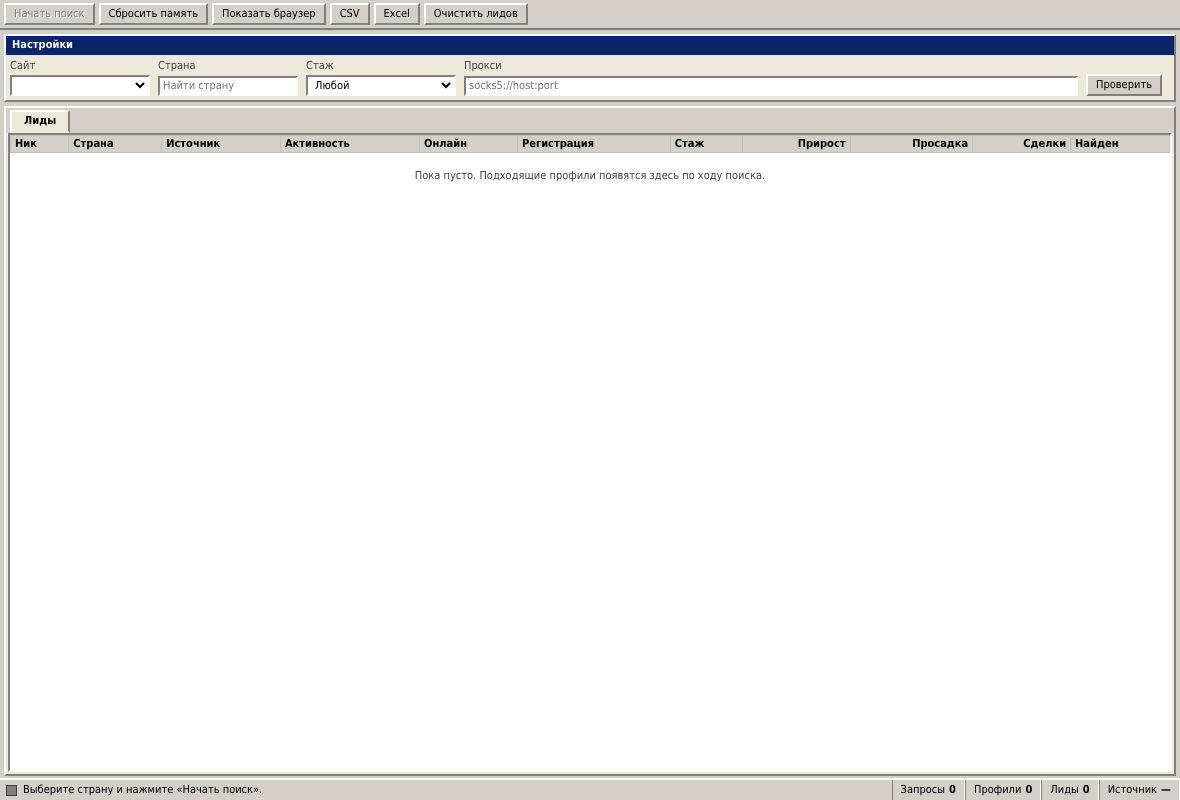
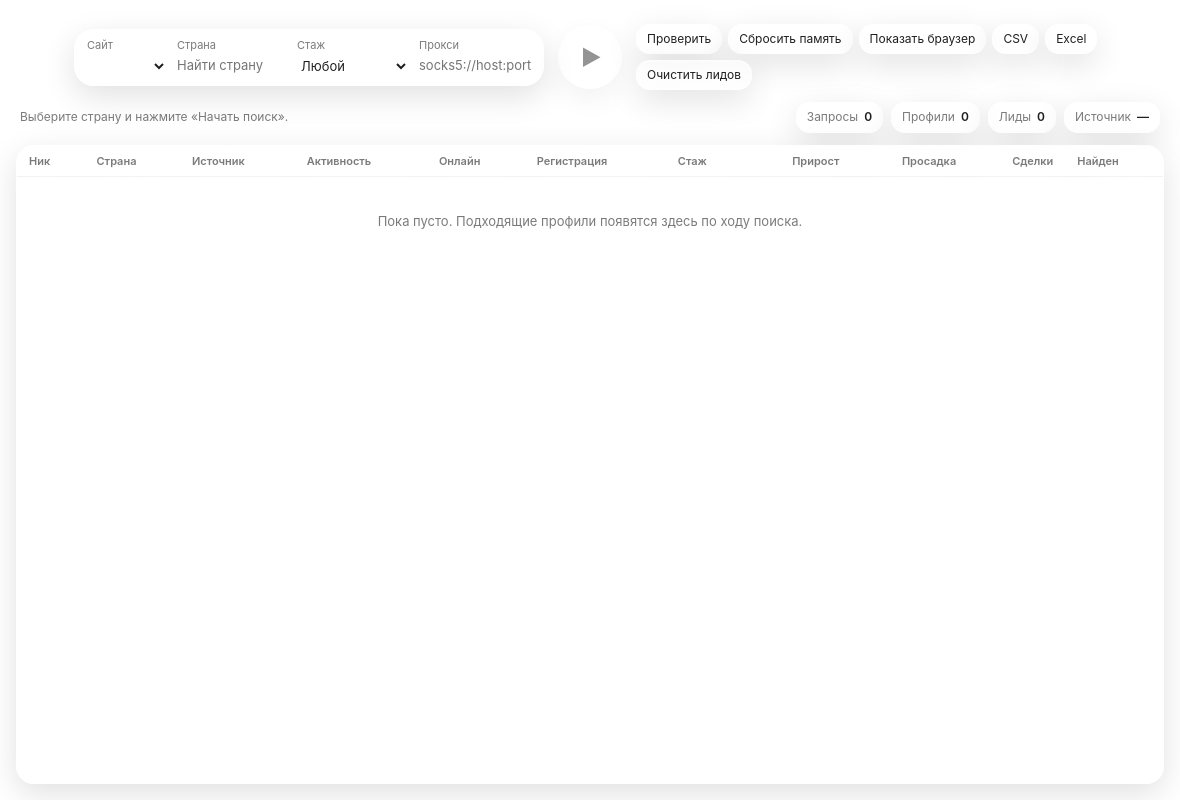
Before and after one commit to arturious/lead-finder, an Electron app: page src/renderer/index.html in a window 1180 px wide. Drawn offline with Linux system fonts and the light colour scheme; no server answers.

Commit message:
Restyle the window as macOS liquid glass.
The main window is transparent with under-window vibrancy and an
inset title bar. Settings sit in a glass capsule left of a round
play button, with the other actions to its right.

Co-authored-by: arx <arturbakhtygereyev@gmail.com>

```diff
--- a/src/renderer/index.html
+++ b/src/renderer/index.html
@@ -7,22 +7,8 @@
   <link rel="stylesheet" href="styles.css" />
 </head>
 <body>
-  <header class="toolbar top">
-    <div class="top-actions">
-      <button type="button" id="start" class="start" disabled>Начать поиск</button>
-      <button type="button" id="reset-memory" class="ghost">Сбросить память</button>
-      <button type="button" id="show-browser" class="ghost">Показать браузер</button>
-      <div class="exports">
-        <button type="button" id="export-csv" class="ghost">CSV</button>
-        <button type="button" id="export-xlsx" class="ghost">Excel</button>
-        <button type="button" id="clear-leads" class="ghost">Очистить лидов</button>
-      </div>
-    </div>
-  </header>
-
-  <section class="panel controls">
-    <div class="panel-title">Настройки</div>
-    <div class="panel-body">
+  <header class="stage">
+    <section class="glass pill controls">
       <label class="field">
         <span>Сайт</span>
         <select id="site"></select>
@@ -48,15 +34,32 @@
         <span>Прокси</span>
         <input id="proxy-input" type="text" placeholder="socks5://host:port" autocomplete="off" spellcheck="false" />
       </label>
-      <button type="button" id="proxy-check" class="ghost">Проверить</button>
-      <p id="proxy-note" class="note"></p>
+    </section>
+
+    <button type="button" id="start" class="glass play" disabled>Начать поиск</button>
+
+    <div class="actions">
+      <button type="button" id="proxy-check" class="glass mini">Проверить</button>
+      <button type="button" id="reset-memory" class="glass mini">Сбросить память</button>
+      <button type="button" id="show-browser" class="glass mini">Показать браузер</button>
+      <button type="button" id="export-csv" class="glass mini">CSV</button>
+      <button type="button" id="export-xlsx" class="glass mini">Excel</button>
+      <button type="button" id="clear-leads" class="glass mini">Очистить лидов</button>
+    </div>
+  </header>
+
+  <section class="meta" id="status" aria-live="polite">
+    <p id="status-line">Выберите страну и нажмите «Начать поиск».</p>
+    <p id="proxy-note" class="note"></p>
+    <div class="chips">
+      <span class="glass chip">Запросы <strong id="m-requests">0</strong></span>
+      <span class="glass chip">Профили <strong id="m-profiles">0</strong></span>
+      <span class="glass chip">Лиды <strong id="m-leads">0</strong></span>
+      <span class="glass chip">Источник <strong id="m-source">—</strong></span>
     </div>
   </section>
 
-  <section class="panel terminal">
-    <div class="tabs" role="tablist">
-      <span class="tab" role="tab" aria-selected="true">Лиды</span>
-    </div>
+  <main class="glass card">
     <div class="table-wrap">
       <table>
         <thead>
@@ -78,15 +81,7 @@
       </table>
       <p id="empty" class="empty">Пока пусто. Подходящие профили появятся здесь по ходу поиска.</p>
     </div>
-  </section>
-
-  <footer class="metrics" id="status" aria-live="polite">
-    <p id="status-line">Выберите страну и нажмите «Начать поиск».</p>
-    <span>Запросы <strong id="m-requests">0</strong></span>
-    <span>Профили <strong id="m-profiles">0</strong></span>
-    <span>Лиды <strong id="m-leads">0</strong></span>
-    <span>Источник <strong id="m-source">—</strong></span>
-  </footer>
+  </main>
 
   <script src="renderer.js"></script>
 </body>
--- a/src/renderer/styles.css
+++ b/src/renderer/styles.css
@@ -1,15 +1,24 @@
 :root {
   color-scheme: light;
-  --chrome: #d4d0c8;
-  --panel: #ece9d8;
-  --face: #d4d0c8;
-  --ink: #000;
-  --muted: #404040;
-  --navy: #0a246a;
-  --grid: #c0c0c0;
-  --green: #008000;
-  --red: #c00000;
-  --sans: Tahoma, Verdana, "Segoe UI", sans-serif;
+  --glass: rgba(255, 255, 255, 0.58);
+  --glass-strong: rgba(255, 255, 255, 0.74);
+  --ink: rgba(0, 0, 0, 0.88);
+  --muted: rgba(0, 0, 0, 0.52);
+  --line: rgba(0, 0, 0, 0.06);
+  --shadow: 0 10px 32px rgba(0, 0, 0, 0.12);
+  --sans: -apple-system, BlinkMacSystemFont, "SF Pro Text", "SF Pro Display", "Segoe UI", sans-serif;
+}
+
+@media (prefers-color-scheme: dark) {
+  :root {
+    color-scheme: dark;
+    --glass: rgba(40, 40, 44, 0.52);
+    --glass-strong: rgba(48, 48, 54, 0.72);
+    --ink: rgba(255, 255, 255, 0.92);
+    --muted: rgba(255, 255, 255, 0.62);
+    --line: rgba(255, 255, 255, 0.08);
+    --shadow: 0 14px 36px rgba(0, 0, 0, 0.38);
+  }
 }
 
 * { box-sizing: border-box; }
@@ -17,254 +26,257 @@
 html, body {
   margin: 0;
   height: 100%;
+  background: transparent;
 }
 
 body {
   display: flex;
   flex-direction: column;
   min-height: 100%;
-  background: var(--chrome);
   color: var(--ink);
-  font: 11px/1.3 var(--sans);
+  font: 13px/1.35 var(--sans);
 }
 
 button, select, input { font: inherit; color: inherit; }
 
+.glass {
+  background: var(--glass);
+  -webkit-backdrop-filter: blur(30px) saturate(180%);
+  backdrop-filter: blur(30px) saturate(180%);
+  border: 1px solid rgba(255, 255, 255, 0.35);
+  box-shadow: var(--shadow), inset 0 1px 0 rgba(255, 255, 255, 0.35);
+}
+
+.stage {
+  display: grid;
+  grid-template-columns: minmax(0, 1fr) auto minmax(0, 1fr);
+  align-items: center;
+  gap: 14px;
+  margin-top: 24px;
+  padding: 0 72px 8px;
+  -webkit-app-region: drag;
+}
+
+.stage :is(button, input, select, a, .pill, .actions) {
+  -webkit-app-region: no-drag;
+}
+
+.pill {
+  justify-self: end;
+  display: flex;
+  align-items: flex-end;
+  flex-wrap: nowrap;
+  gap: 8px 10px;
+  max-width: 100%;
+  padding: 8px 12px;
+  border-radius: 20px;
+}
+
+.actions {
+  justify-self: start;
+  display: flex;
+  flex-wrap: wrap;
+  gap: 6px;
+  max-width: 100%;
+}
+
+.field { display: flex; flex-direction: column; gap: 2px; min-width: 0; flex: none; }
+.field span { color: var(--muted); font-size: 11px; }
+
+select, #country-input, #proxy-input {
+  width: 100%;
+  min-width: 0;
+  background: transparent;
+  color: var(--ink);
+  border: 0;
+  border-radius: 8px;
+  padding: 2px 0;
+  outline: none;
+}
+
+label:has(#site) { width: 80px; }
+.country-field { width: 110px; }
+label:has(#experience) { width: 112px; }
+.proxy-field { width: 112px; }
+.field { overflow: hidden; }
+
 button {
-  background: var(--face);
-  color: var(--ink);
-  border: 2px solid;
-  border-color: #fff #808080 #808080 #fff;
-  border-radius: 0;
-  padding: 2px 8px;
+  border: 1px solid rgba(255, 255, 255, 0.35);
+  box-shadow: var(--shadow), inset 0 1px 0 rgba(255, 255, 255, 0.35);
   cursor: pointer;
 }
 
-button:active:not(:disabled) {
-  border-color: #808080 #fff #fff #808080;
-}
-
 button:disabled {
-  color: #808080;
-  text-shadow: 1px 1px 0 #fff;
+  opacity: 0.48;
   cursor: default;
 }
 
 button:focus-visible, select:focus-visible, input:focus-visible {
-  outline: 1px dotted #000;
-  outline-offset: -4px;
+  outline: 2px solid rgba(0, 122, 255, 0.7);
+  outline-offset: 2px;
 }
 
-.toolbar {
-  display: flex;
+.play {
+  width: 64px;
+  height: 64px;
+  padding: 0;
+  border-radius: 50%;
+  display: inline-flex;
   align-items: center;
-  gap: 4px;
-  padding: 3px 4px;
-  background: var(--chrome);
-  border-bottom: 2px solid;
-  border-bottom-color: #808080;
+  justify-content: center;
+  font-size: 0;
+  line-height: 0;
+  overflow: hidden;
+  background: var(--glass-strong);
+  -webkit-backdrop-filter: blur(30px) saturate(180%);
+  backdrop-filter: blur(30px) saturate(180%);
 }
 
-.top-actions, .exports { display: flex; align-items: center; gap: 4px; }
-
-.panel {
-  margin: 4px 4px 0;
-  background: var(--panel);
-  border: 2px solid;
-  border-color: #fff #808080 #808080 #fff;
+.play::before {
+  content: "";
+  width: 18px;
+  height: 20px;
+  margin-left: 3px;
+  background: var(--ink);
+  clip-path: polygon(0 0, 100% 50%, 0 100%);
 }
 
-.panel-title {
-  background: var(--navy);
-  color: #fff;
-  font-weight: 700;
-  padding: 2px 6px;
+.play.stop::before {
+  width: 16px;
+  height: 16px;
+  margin-left: 0;
+  border-radius: 2px;
+  clip-path: inset(0 round 2px);
 }
 
-.panel-body {
-  display: flex;
-  align-items: flex-end;
-  flex-wrap: wrap;
-  gap: 6px 8px;
-  padding: 4px;
+.mini {
+  background: var(--glass);
+  -webkit-backdrop-filter: blur(30px) saturate(180%);
+  backdrop-filter: blur(30px) saturate(180%);
+  border-radius: 14px;
+  padding: 6px 10px;
+  font-size: 12px;
 }
 
-.field { display: flex; flex-direction: column; gap: 2px; }
-.field span { color: var(--muted); }
-
-select, #country-input, #proxy-input {
-  background: #fff;
-  color: var(--ink);
-  border: 2px solid;
-  border-color: #808080 #fff #fff #808080;
-  border-radius: 0;
-  padding: 1px 3px;
-  min-width: 140px;
+.note {
+  margin: 0;
+  color: var(--muted);
+  font-size: 12px;
 }
-
-#experience { min-width: 150px; }
-.proxy-field { flex: 1; min-width: 180px; }
-.proxy-field input { width: 100%; min-width: 0; }
-
-.note { margin: 0 0 2px; color: var(--muted); }
-.note.ok { color: var(--green); font-weight: 700; }
-.note.error { color: var(--red); font-weight: 700; }
+.note:empty { display: none; }
+.note.ok { color: #1a7f37; }
+.note.error { color: #d1242f; }
 
 .combo { position: relative; }
 
 .country-list {
   position: absolute;
-  z-index: 5;
-  top: 100%;
+  z-index: 6;
+  top: calc(100% + 8px);
   left: 0;
-  right: 0;
-  max-height: 220px;
+  min-width: 180px;
+  max-height: 240px;
   overflow: auto;
   margin: 0;
-  padding: 0;
+  padding: 6px;
   list-style: none;
-  background: #fff;
-  border: 2px solid;
-  border-color: #808080 #fff #fff #808080;
+  background: var(--glass-strong);
+  -webkit-backdrop-filter: blur(30px) saturate(180%);
+  backdrop-filter: blur(30px) saturate(180%);
+  border: 1px solid rgba(255, 255, 255, 0.35);
+  border-radius: 14px;
+  box-shadow: var(--shadow), inset 0 1px 0 rgba(255, 255, 255, 0.35);
 }
 
 .country-list button {
   width: 100%;
   text-align: left;
+  background: transparent;
   border: 0;
-  background: #fff;
-  padding: 1px 4px;
+  box-shadow: none;
+  border-radius: 8px;
+  padding: 6px 8px;
 }
 
 .country-list button:hover,
 .country-list button.active {
-  background: var(--navy);
+  background: rgba(0, 122, 255, 0.88);
   color: #fff;
 }
 
-.terminal {
+.meta {
+  display: flex;
+  align-items: center;
+  flex-wrap: wrap;
+  gap: 8px 12px;
+  padding: 4px 20px 12px;
+}
+
+#status-line {
+  margin: 0;
+  min-width: 0;
+  color: var(--muted);
+  font-size: 12px;
+}
+
+#status-line.running,
+#status-line.starting,
+#status-line.download { color: #1a7f37; }
+#status-line.error { color: #d1242f; }
+
+.chips { display: flex; flex-wrap: wrap; gap: 8px; margin-left: auto; }
+
+.chip {
+  display: inline-flex;
+  align-items: baseline;
+  gap: 6px;
+  padding: 6px 10px;
+  border-radius: 14px;
+  color: var(--muted);
+  font-size: 12px;
+}
+
+.chip strong { color: var(--ink); font-weight: 600; }
+
+.card {
   flex: 1;
+  min-height: 0;
+  margin: 0 16px 16px;
+  border-radius: 18px;
+  overflow: hidden;
   display: flex;
   flex-direction: column;
-  min-height: 0;
-  margin-bottom: 0;
 }
 
-.tabs {
-  display: flex;
-  align-items: flex-end;
-  gap: 2px;
-  padding: 2px 4px 0;
-  background: var(--chrome);
+.table-wrap { flex: 1; overflow: auto; }
+
+table { width: 100%; border-collapse: collapse; font-size: 13px; }
+
+th, td {
+  padding: 8px 12px;
+  text-align: left;
+  border-bottom: 1px solid var(--line);
+  white-space: nowrap;
 }
 
-.tab {
-  background: var(--panel);
-  color: var(--ink);
-  border: 2px solid;
-  border-color: #fff #808080 transparent #fff;
-  padding: 2px 12px 3px;
-  font-weight: 700;
-}
-
-.table-wrap {
-  flex: 1;
-  overflow: auto;
-  margin: 0 2px 2px;
-  background: #fff;
-  border: 2px solid;
-  border-color: #808080 #fff #fff #808080;
-}
-
-table {
-  width: 100%;
-  border-collapse: collapse;
-  background: #fff;
-}
-
-th, td {
-  padding: 1px 4px;
-  text-align: left;
-  border: 1px solid var(--grid);
-  white-space: nowrap;
-  vertical-align: middle;
-}
+th.num, td:nth-child(8), td:nth-child(9), td:nth-child(10) { text-align: right; }
 
 th {
   position: sticky;
   top: 0;
   z-index: 1;
-  background: var(--chrome);
-  font-weight: 700;
+  background: var(--glass-strong);
+  -webkit-backdrop-filter: blur(30px) saturate(180%);
+  backdrop-filter: blur(30px) saturate(180%);
+  color: var(--muted);
+  font-size: 11px;
+  font-weight: 600;
 }
 
-th.num, td:nth-child(8), td:nth-child(9), td:nth-child(10) { text-align: right; }
+tbody tr:hover td { background: rgba(127, 127, 127, 0.08); }
 
-tbody tr:hover td,
-tbody tr:hover a {
-  background: var(--navy);
-  color: #fff;
-}
+a { color: #007aff; text-decoration: none; }
+a:hover { text-decoration: underline; }
 
-a { color: var(--navy); text-decoration: none; }
-a:hover { text-decoration: underline; }
-tbody tr:hover a:hover { color: #fff; }
-
-.empty { margin: 0; padding: 16px 8px; text-align: center; color: var(--muted); background: #fff; }
+.empty { margin: 0; padding: 36px 16px; text-align: center; color: var(--muted); }
 .empty[hidden] { display: none; }
-
-.metrics {
-  display: flex;
-  align-items: stretch;
-  flex: none;
-  min-height: 22px;
-  margin-top: 2px;
-  background: var(--chrome);
-  border-top: 2px solid #fff;
-}
-
-#status-line {
-  display: flex;
-  align-items: center;
-  gap: 6px;
-  flex: 1;
-  min-width: 0;
-  margin: 0;
-  padding: 2px 6px;
-}
-
-#status-line::before {
-  content: "";
-  width: 9px;
-  height: 9px;
-  flex: none;
-  background: #808080;
-  border: 1px solid #404040;
-}
-
-#status-line.running::before,
-#status-line.starting::before,
-#status-line.download::before,
-#status-line.cooldown::before { background: var(--green); }
-
-#status-line.challenge::before,
-#status-line.blocked::before,
-#status-line.stopping::before { background: #c08000; }
-
-#status-line.error::before { background: var(--red); }
-#status-line.error { color: var(--red); }
-#status-line.running,
-#status-line.starting,
-#status-line.download { color: var(--green); }
-
-.metrics > span {
-  display: flex;
-  align-items: center;
-  gap: 4px;
-  padding: 2px 8px;
-  border-left: 1px solid #808080;
-  border-right: 1px solid #fff;
-  white-space: nowrap;
-}
-
-.metrics strong { font-weight: 700; }
```
Also changed, not shown: src/main.js (+6 -1 lines).
